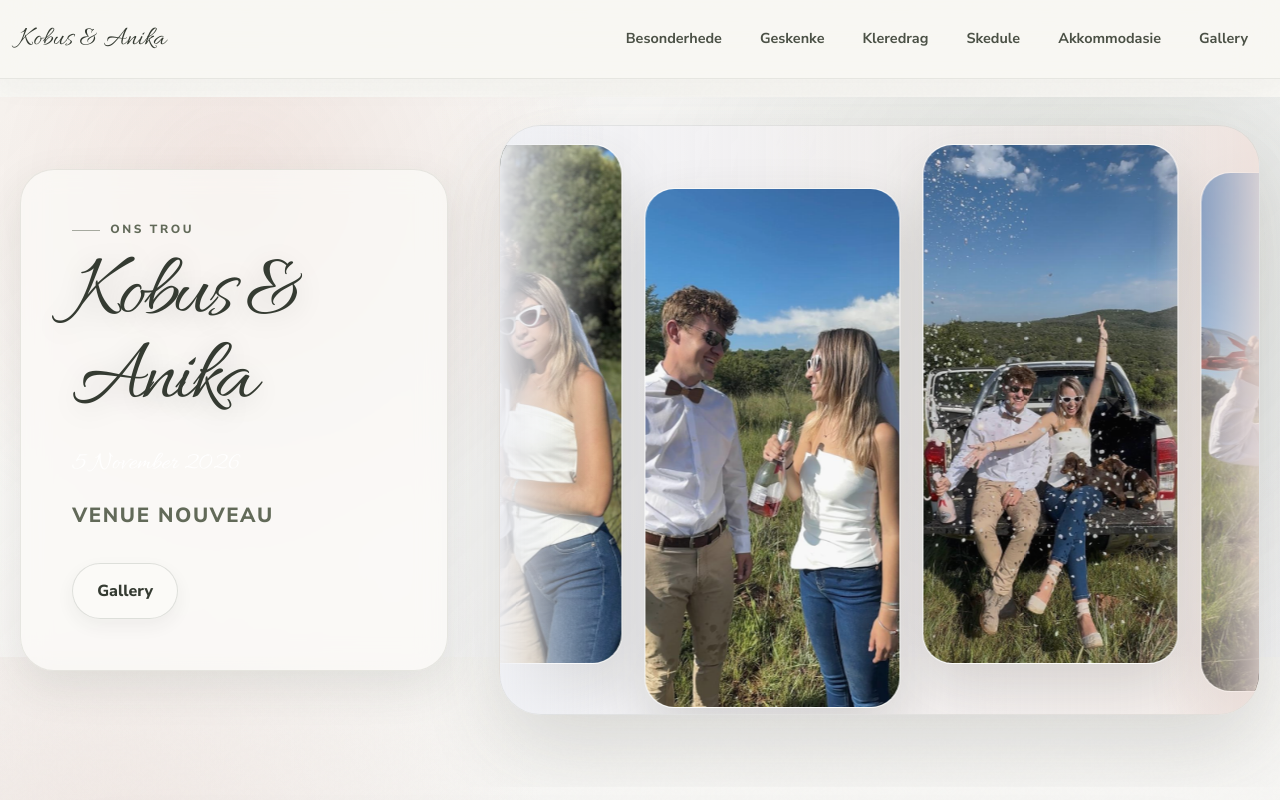
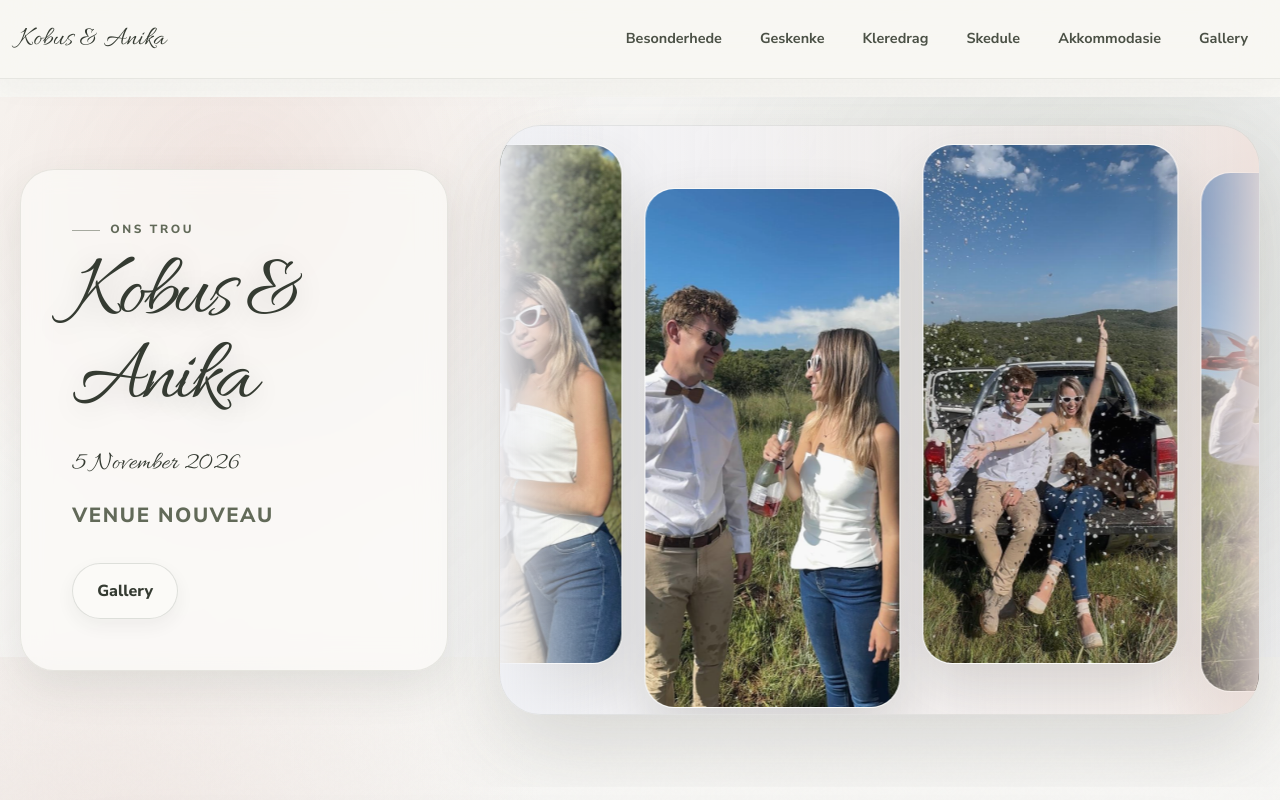
Before and after one commit to Kobusodl/wedding-site, a website: page public/index.html in a window 1280 px wide. Shown: the top 800 px of the page. Drawn offline with nearby package versions, Linux system fonts and the light colour scheme.

Commit message:
Fix wedding date text visibility

```diff
--- a/public/assets/css/styles.css
+++ b/public/assets/css/styles.css
@@ -1687,6 +1687,10 @@ body::before {
   color: rgba(255, 255, 255, .94);
 }
 
+.hero-gallery-copy .hero-date {
+  color: var(--olive-deep);
+}
+
 .hero-content .btn-secondary {
   color: white;
   background: rgba(255, 255, 255, .12);
```
